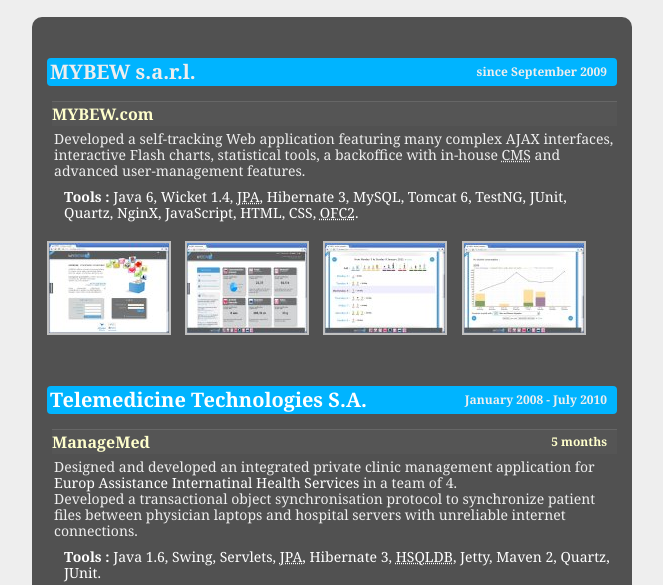
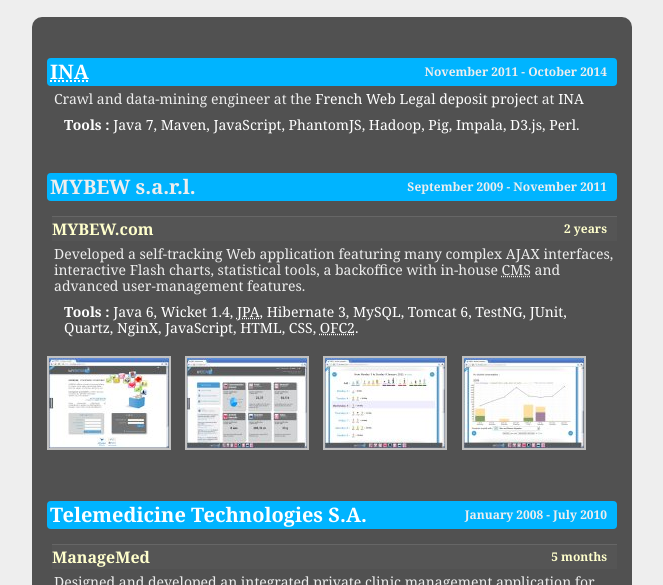
Before and after one commit to davidrapin/davidrapin.com, a plain HTML site: page portfolio/index.html in a window 1280 px wide. Shown: the part 175-760 px from the top of the page, without its empty margins (308-971 px from the left). Drawn offline with Linux system fonts and the light colour scheme; files whose address does not match are found by name.

Commit message:
Update index.html

```diff
--- a/portfolio/index.html
+++ b/portfolio/index.html
@@ -219,8 +219,19 @@ visibility:hidden;;
 
 <div class="main">
 
-<h2 id="mybew">MYBEW s.a.r.l. <span class="details">since September 2009</span></h2>
-<h3><a target="_blank" href="https://mybew.com/login/lang/en">MYBEW.com</a></h3>
+<!-- INA -->
+
+<h2 id="ina"><a target="_blank" href="http://www.institut-national-audiovisuel.fr/offres-services/ina-theque.html"><abbr title="Institut National de l'Audiovisuel">INA</abbr></a> <span class="details">November 2011 - October 2014</span></h2>
+
+<p>
+Crawl and data-mining engineer at the <a href="http://www.institut-national-audiovisuel.fr/actualites/webzine/depotlegalweb.html">French Web Legal deposit project</a> at <a href="/web/20160323171234/http://www.institut-national-audiovisuel.fr/en/about-us/our-expertise/inatheque.html">INA</a>
+</p>
+<p class="tools"><strong>Tools :</strong> Java 7, Maven, JavaScript, PhantomJS, Hadoop, Pig, Impala, D3.js, Perl.</p>
+
+<!-- MYBEW -->
+
+<h2 id="mybew">MYBEW s.a.r.l. <span class="details">September 2009 - November 2011</span></h2>
+<h3><a target="_blank" href="https://mybew.com/login/lang/en">MYBEW.com</a> <span class="details">2 years</span></h3>
 <p>
 Developed a self-tracking Web application featuring many complex AJAX interfaces, interactive Flash charts, statistical tools, a backoffice with in-house <abbr title="Content Management System">CMS</abbr> and advanced user-management features.<br />
 </p>
@@ -241,6 +252,8 @@ Developed a self-tracking Web application featuring many complex AJAX interfaces
 <a onclick="return hs.expand(this)" class="highslide" href="./images/MYBEW_charts.jpg">
 <img width="120" height="90" title="Click to enlarge" alt="" src="./thumbs/MYBEW_charts_t.jpg" />
 </a>
+
+<!-- TTSA -->
 
 <h2 id="ttsa"><a target="_blank" href="./docs/Telemedicine_Technologies_2008.pdf">Telemedicine Technologies S.A.</a> <span class="details">January 2008 - July 2010</span></h2>
 
@@ -355,6 +368,8 @@ Developed a locally served interactive map launched from a Java desktop applicat
 REFCOR patient file, SFORL Abstract submissions, Victoires de la M&eacute;decine website ...
 </p-->
 
+<!-- INA stage -->
+
 <h2 id="ina"><a target="_blank" href="http://www.ina-entreprise.com/entreprise/activites/index.html"><abbr title="Institut National de l'Audiovisuel">INA</abbr></a> <span class="details">Febuary 2007 - July 2007</span></h2>
 
 <h3><a target="_blank" href="http://www.ina-entreprise.com/entreprise/activites/depot-legal-radio-tele/depot-legal-web.html">Web Legal Deposit : VideoScrap</a><span class="details">5 months</span></h3>
@@ -393,6 +408,7 @@ Designed and developed a Firefox extension able to detect any video content in a
 <img width="120" height="90" title="Click to enlarge" alt="" src="./thumbs/GetVideo_settings_t.png" />
 </a>
 
+<!-- INSERM stage -->
 
 <h2 id="inserm"><a target="_blank" href="http://english.inserm.fr/"><abbr title="Institut National de la Santé et de la Recherche Médicale">Inserm</abbr></a> <span class="details">September 2005 - March 2006</span></h2>
 
@@ -415,6 +431,8 @@ Designed a new database schema, migrated the data, redeveloped the website and d
 Designed a local PHP application with huge forms and complex form validation, embedded in EasyPHP.
 </p>
 <p class="tools"><strong>Tools :</strong> PHP 5, MySQL, EasyPHP, NSIS, HTML, JavaScript.</p>
+
+<!-- Freelance UTC -->
 
 <h2>Freelance work</h2>
 
@@ -442,7 +460,7 @@ Designed a local PHP application with huge forms and complex form validation, em
     <a target="_blank" href="http://validator.w3.org/check?uri=referer">xhtml</a> |
     <a target="_blank" href="http://jigsaw.w3.org/css-validator/check/referer">css</a>
   </div>
-  <div class="right">Updated on January 13th, 2011</div>
+  <div class="right">Updated on October 19th, 2016</div>
 </div>
 
 </div>
```
